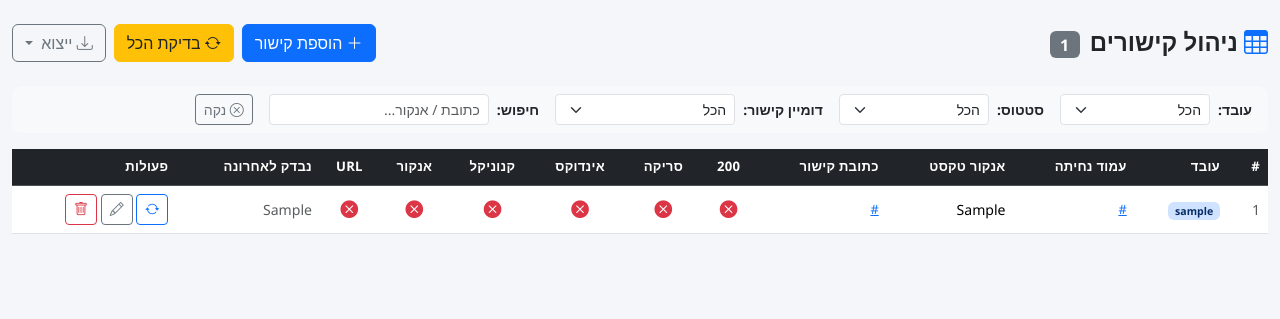
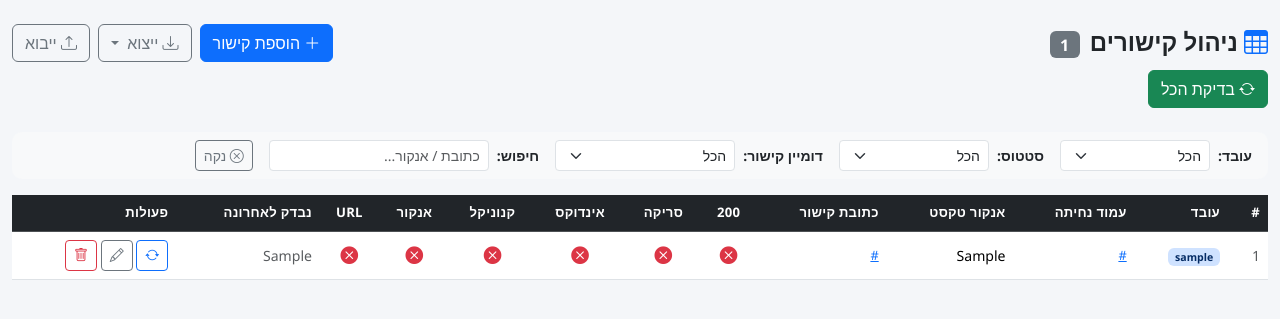
Before and after one commit to ran-seoisrael/link-tracker, a FastAPI app: template templates/dashboard.html in a window 1280 px wide. Shown: the top 319 px of the page. Run offline with FastAPI, Linux system fonts and the light colour scheme; the template is opened without the code that fills it: most values are stand-ins (such as "Sample title", 1, 10 or a date in 2020).

Commit message:
redesign top bar - user dropdown, green check-all button

```diff
--- a/templates/base.html
+++ b/templates/base.html
@@ -20,11 +20,21 @@
            onerror="this.style.display='none'">
       <span class="d-none d-sm-inline">Link Tracker</span>
     </a>
-    <div class="d-flex align-items-center gap-3">
-      <span class="text-white-50 small">שלום, {{ user.name }}</span>
-      <a href="/import" class="btn btn-sm btn-outline-light"><i class="bi bi-upload"></i> ייבוא</a>
-      <a href="/change-password" class="btn btn-sm btn-outline-light">סיסמה</a>
-      <a href="/logout" class="btn btn-sm btn-outline-light">יציאה</a>
+    <div class="d-flex align-items-center">
+      <div class="dropdown">
+        <button class="btn btn-sm btn-outline-light dropdown-toggle" data-bs-toggle="dropdown">
+          <i class="bi bi-person-circle"></i> {{ user.name }}
+        </button>
+        <ul class="dropdown-menu dropdown-menu-end">
+          <li><a class="dropdown-item" href="/change-password">
+            <i class="bi bi-key text-secondary"></i> שינוי סיסמה
+          </a></li>
+          <li><hr class="dropdown-divider"></li>
+          <li><a class="dropdown-item text-danger" href="/logout">
+            <i class="bi bi-box-arrow-right"></i> יציאה מהמערכת
+          </a></li>
+        </ul>
+      </div>
     </div>
   </div>
 </nav>
--- a/templates/dashboard.html
+++ b/templates/dashboard.html
@@ -17,21 +17,16 @@
 {% endmacro %}
 
 {# ── Top bar ──────────────────────────────────────────────────────────── #}
-<div class="d-flex flex-wrap align-items-center justify-content-between gap-3 mb-4">
+<div class="d-flex flex-wrap align-items-center justify-content-between gap-2 mb-2">
   <h4 class="mb-0 fw-bold">
     <i class="bi bi-table text-primary"></i>
     ניהול קישורים
     <span class="badge bg-secondary fs-6 ms-1">{{ links|length }}</span>
   </h4>
-  <div class="d-flex gap-2 flex-wrap">
+  <div class="d-flex gap-2 flex-wrap align-items-center">
     <a href="/add" class="btn btn-primary">
       <i class="bi bi-plus-lg"></i> הוספת קישור
     </a>
-    <form method="post" action="/check-all" class="d-inline">
-      <button type="submit" class="btn btn-warning text-dark">
-        <i class="bi bi-arrow-repeat"></i> בדיקת הכל
-      </button>
-    </form>
     <div class="dropdown">
       <button class="btn btn-outline-secondary dropdown-toggle" data-bs-toggle="dropdown">
         <i class="bi bi-download"></i> ייצוא
@@ -43,7 +38,17 @@
           <i class="bi bi-filetype-csv text-secondary"></i> CSV</a></li>
       </ul>
     </div>
+    <a href="/import" class="btn btn-outline-secondary">
+      <i class="bi bi-upload"></i> ייבוא
+    </a>
   </div>
+</div>
+<div class="mb-4">
+  <form method="post" action="/check-all" class="d-inline">
+    <button type="submit" class="btn btn-success">
+      <i class="bi bi-arrow-repeat"></i> בדיקת הכל
+    </button>
+  </form>
 </div>
 
 {# ── Filters ──────────────────────────────────────────────────────────── #}
```
